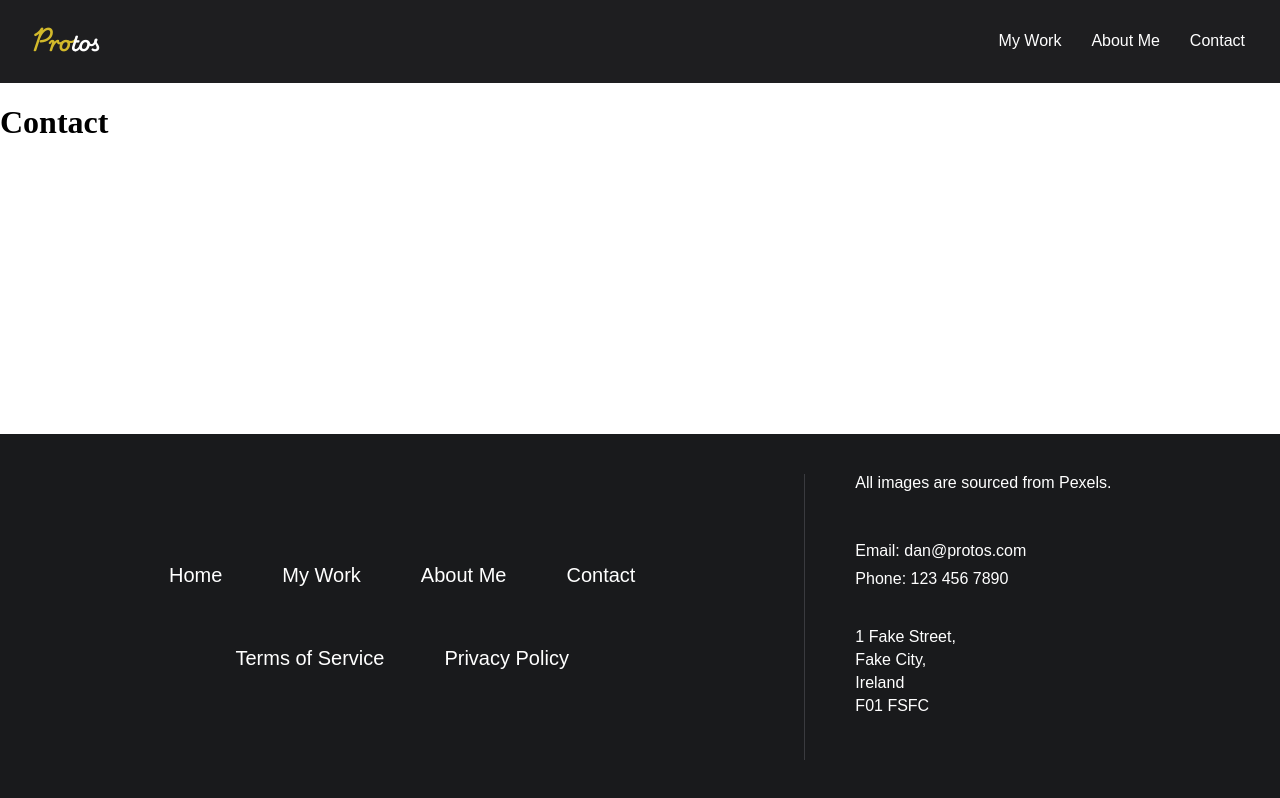
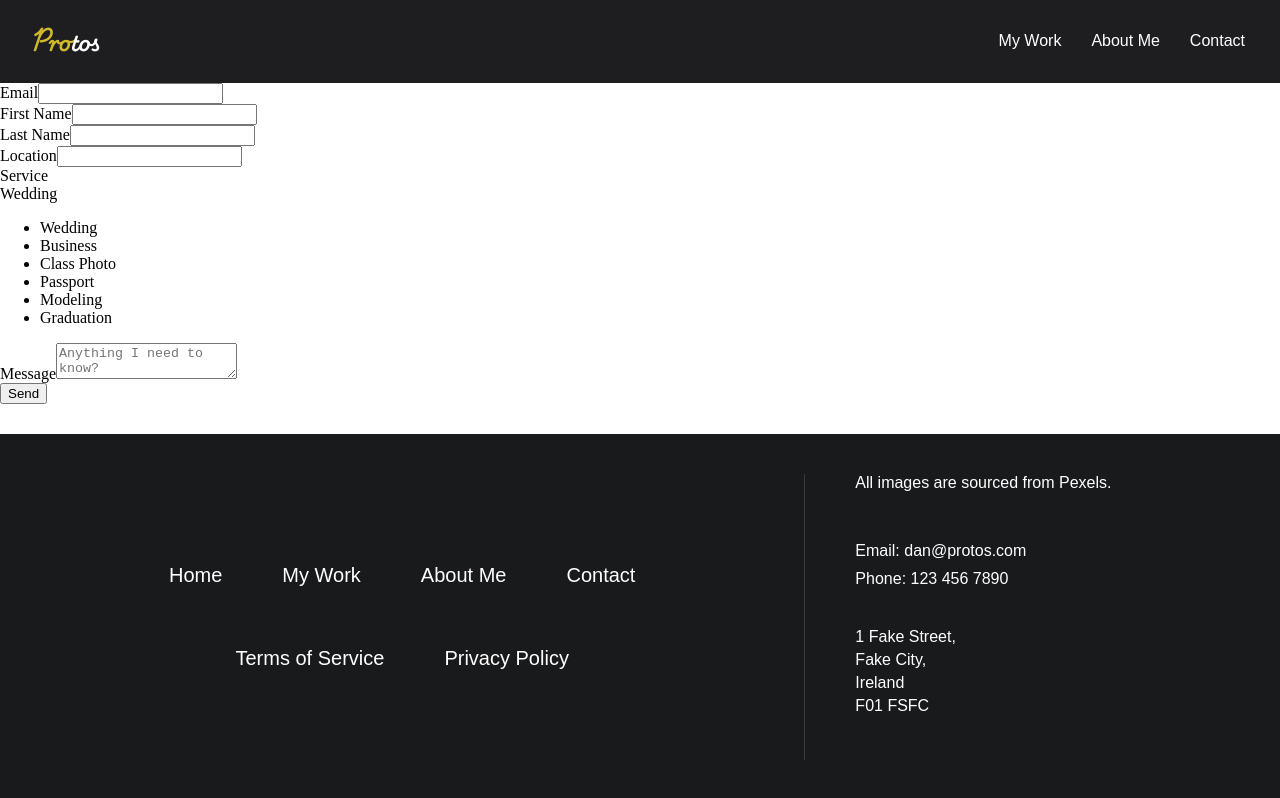
Before and after one commit to andre2xu/portfolio_photographer_portfolio, a React (Create React App) app: page / in a window 1280 px wide. Built offline with nearby package versions, Linux system fonts and the light colour scheme.

Commit message:
Created contact form.

```diff
--- a/src/views/Contact.tsx
+++ b/src/views/Contact.tsx
@@ -10,7 +10,58 @@ function Contact() {
             <Navbar />
 
             <main>
-                <h1>Contact</h1>
+                <form action='/' method='post'>
+                    <div className='form-field'>
+                        <label htmlFor='email'>Email</label>
+                        <input type='text' id='email' name='email' />
+                    </div>
+
+                    <div className='form-field'>
+                        <label htmlFor='fname'>First Name</label>
+                        <input type='text' id='fname' name='fname' />
+                    </div>
+
+                    <div className='form-field'>
+                        <label htmlFor='lname'>Last Name</label>
+                        <input type='text' id='lname' name='lname' />
+                    </div>
+
+                    <div className='form-field'>
+                        <label htmlFor='location'>Location</label>
+                        <input type='text' id='location' name='location' />
+                    </div>
+
+                    <div className='form-field'>
+                        <span>Service</span>
+
+                        <div className='dropdown-container'>
+                            <div className='dropdown-button'>
+                                <span>Wedding</span>
+
+                                <div className='arrow'>
+                                    <div className='arrow-line'></div>
+                                    <div className='arrow-line'></div>
+                                </div>
+                            </div>
+
+                            <ul className='dropdown-menu'>
+                                <li>Wedding</li>
+                                <li>Business</li>
+                                <li>Class Photo</li>
+                                <li>Passport</li>
+                                <li>Modeling</li>
+                                <li>Graduation</li>
+                            </ul>
+                        </div>
+                    </div>
+
+                    <div className='form-field'>
+                        <label htmlFor='message'>Message</label>
+                        <textarea name='message' id='message' placeholder='Anything I need to know?'></textarea>
+                    </div>
+
+                    <button type='submit'>Send</button>
+                </form>
             </main>
 
             <Footer />
```
